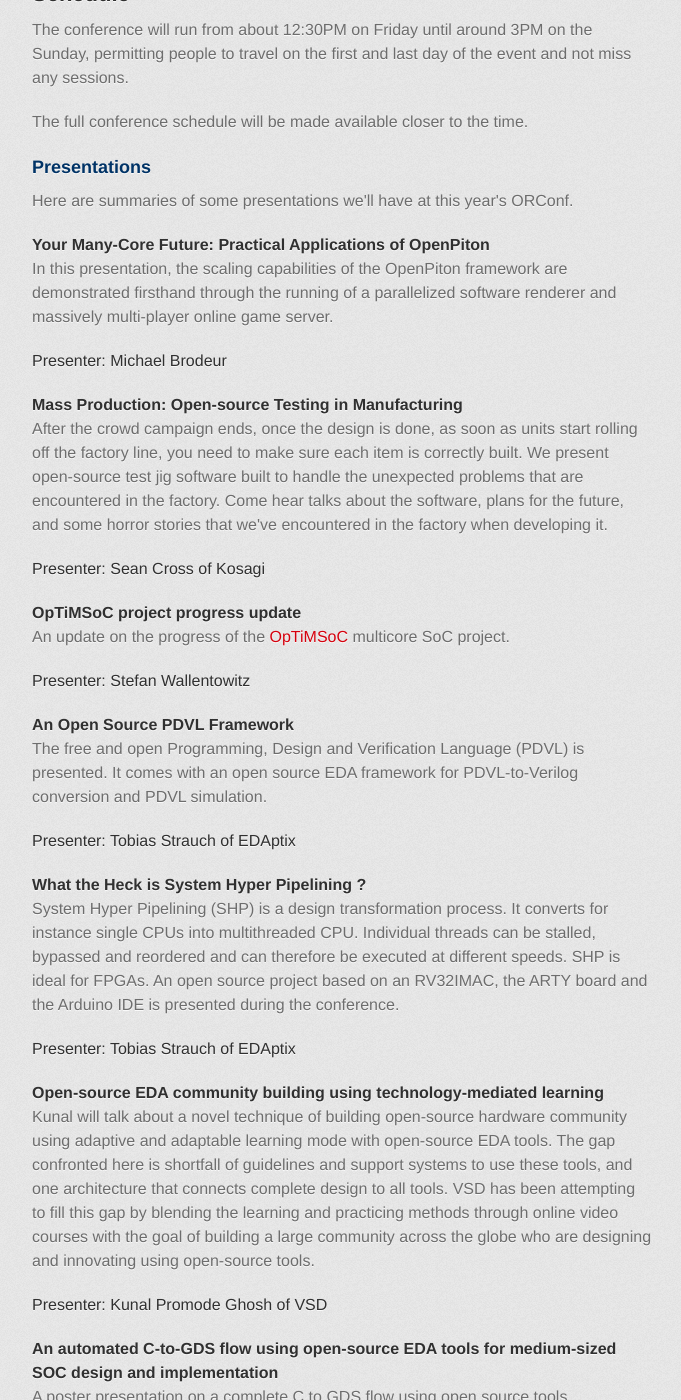
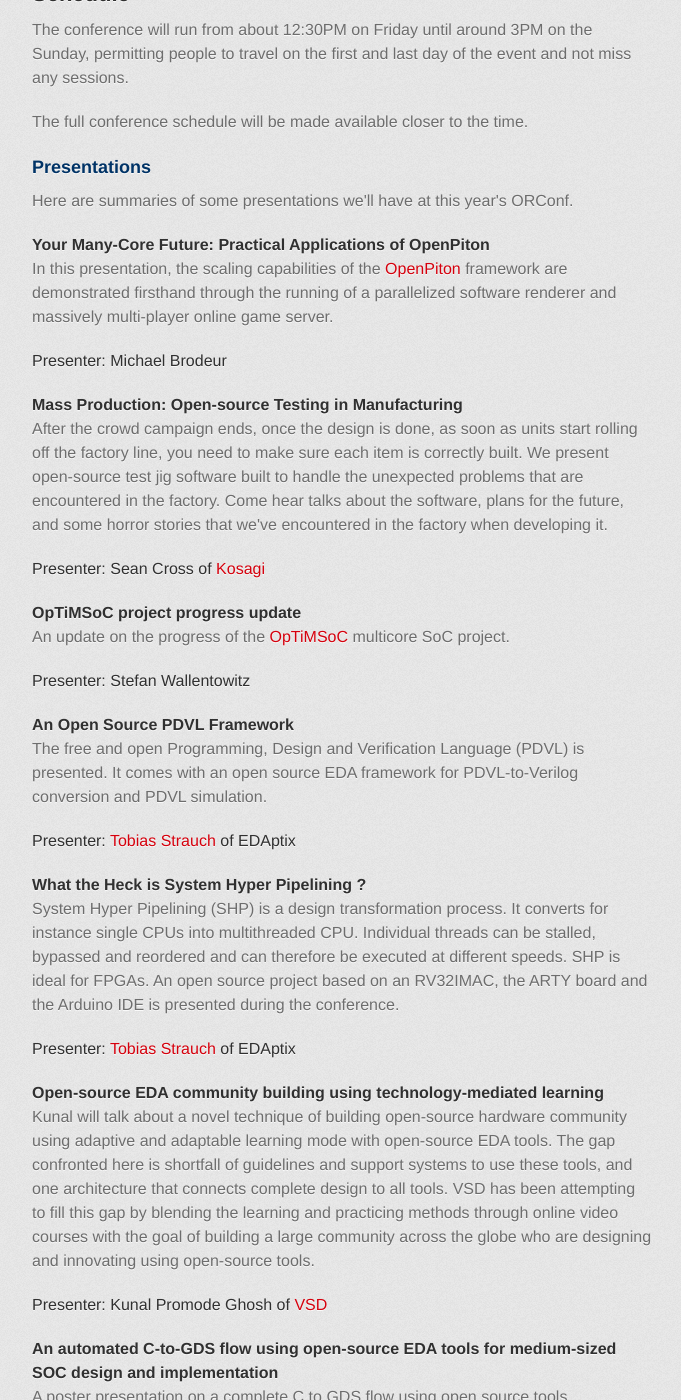
Before and after one commit to fossi-foundation/orconf, a Jekyll site: the page index.html, which Jekyll copies as it is, in a window 1280 px wide and 1400 px high, scrolled down 1658 px. Shown: the whole window, without its empty margins (298-979 px from the left). Built offline with Jekyll 4.4.1, drawn with Linux system fonts in a browser that asks for light colours; some web fonts are replaced; some of the changed lines change nothing that is shown; some of the changed text lies outside the part shown.

Commit message:
A few more tweaks

```diff
--- a/index.html
+++ b/index.html
@@ -147,7 +147,8 @@
             </a>Your Many-Core Future: Practical Applications of OpenPiton
 	  </h4>
           <p>
-	    In this presentation, the scaling capabilities of the OpenPiton framework are demonstrated
+	    In this presentation, the scaling capabilities of the <a href="http://parallel.princeton.edu/openpiton/" target="_blank">OpenPiton</a>
+	    framework are demonstrated
 	    firsthand through the running of a parallelized software renderer and massively multi-player
 	    online game server.
           </p>
@@ -164,7 +165,7 @@
 	    Come hear talks about the software, plans for the future, and some horror stories that we've encountered in the factory when developing it.
 	  </p>
           <h5>Presenter: <a name="testinginmanufacturingpresenter" class="anchor" href="#testinginmanufacturingpresenter"><span class="octicon octicon-link"></span>
-            </a>Sean Cross of Kosagi</h5>
+            </a>Sean Cross of <a href="https://www.kosagi.com/w/index.php?title=Main_Page" target="_blank">Kosagi</a></h5>
           <p>
 	  </p>
 
@@ -179,7 +180,6 @@
           <p>
 	  </p>
 
-
 	  <h4>
 	    <a name="pdvl" class="anchor" href="#pdvl"><span class="octicon octicon-link"></span>
             </a>An Open Source PDVL Framework</h4>
@@ -187,7 +187,7 @@
 	    The free and open Programming, Design and Verification Language (PDVL) is presented. It comes with an open source EDA framework for PDVL-to-Verilog conversion and PDVL simulation.
 	  </p>
           <h5>Presenter: <a name="pdvlpresenter" class="anchor" href="#pdvlpresenter"><span class="octicon octicon-link"></span>
-            </a>Tobias Strauch of EDAptix</h5>
+            </a><a href="https://www.linkedin.com/in/tobias-strauch-262b20/" target="_blank">Tobias Strauch</a> of EDAptix</h5>
           <p>
 	  </p>
 
@@ -201,7 +201,7 @@
 	    Arduino IDE is presented during the conference.
 	  </p>
           <h5>Presenter: <a name="hyperpipeliningpresenter" class="anchor" href="#hyperpipeliningpresenter"><span class="octicon octicon-link"></span>
-            </a>Tobias Strauch of EDAptix</h5>
+            </a><a href="https://www.linkedin.com/in/tobias-strauch-262b20/" target="_blank">Tobias Strauch</a> of EDAptix</h5>
           <p>
 	  </p>
 
@@ -216,7 +216,7 @@
 	    the goal of building a large community across the globe who are designing and innovating using open-source tools.
 	  </p>
           <h5>Presenter: <a name="edacommunitypresenter" class="anchor" href="#edacommunitypresenter"><span class="octicon octicona-link"></span>
-            </a>Kunal Promode Ghosh of VSD</h5>
+            </a>Kunal Promode Ghosh of <a href="https://www.vlsisystemdesign.com/" target="_blank">VSD</a></h5>
           <p>
 	  </p>
 
@@ -228,9 +228,7 @@
 	    A poster presentation on a complete C to GDS flow using open source tools demonstrated on a multi-million gate design.
 	  </p>
           <h5>Presenter: <a name="ctogdspresenter" class="anchor" href="#ctogdspresenter"><span class="octicon octicon-link"></span>
-            </a>text</h5>
-          <h5>Presenter: <a name="edacommunitypresenter" class="anchor" href="#edacommunitypresenter"><span class="octicon octicona-link"></span>
-            </a>Kunal Promode Ghosh of VSD</h5>
+            </a>Kunal Promode Ghosh of <a href="https://www.vlsisystemdesign.com/" target="_blank">VSD</a></h5>
           <p>
 	  </p>
 
```
